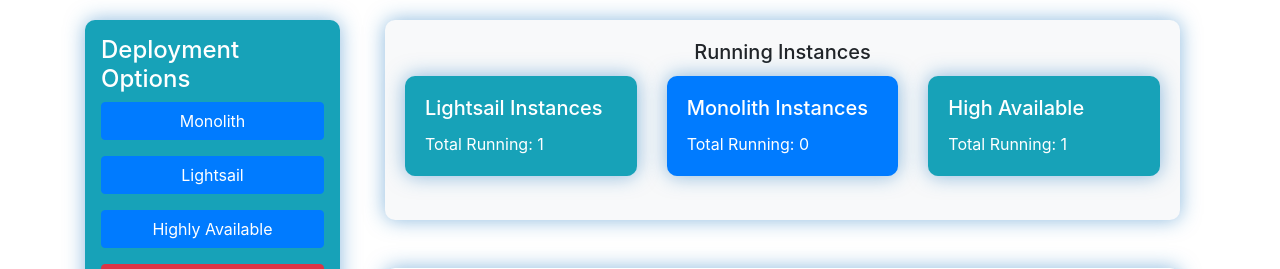
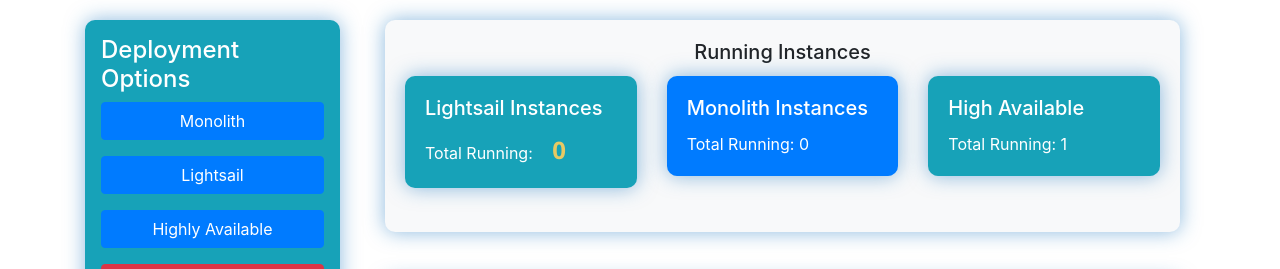
Before and after one commit to san-pok/XMPOS-ACCELERATE, a Flask app: page / in a window 1280 px wide. Shown: the part 80-349 px from the top of the page. Run offline with Flask 3, Linux system fonts and the light colour scheme; data that the repository does not hold is empty; parts of the project's set-up code (start-up, migrations or seed data) failed here and were passed over; some libraries are stand-ins or nearby versions.

Commit message:
lightsail Total Running instance: is implemented by reading real time all instances across all region and display it in #instanceCount.

```diff
--- a/web_server/app.py
+++ b/web_server/app.py
@@ -1,6 +1,7 @@
 from datetime import datetime
 import json
 import boto3
+import botocore
 import logging
 import os
 import time
@@ -13,12 +14,6 @@ from handler import capture_ec2_and_lightsail_instance_output, generate_timestam
 app = Flask(__name__, template_folder='templates')
 
 lightsail = boto3.client('lightsail')
-# Configure logging
-# logging.basicConfig(filename='app.log', level=logging.DEBUG)
-# Initialize an empty list to store deployment history
-# deployment_history = []
-# # Save the original directory
-# original_dir = os.getcwd()
 
 # Initialize a global variable to store the total running instances
 total_running_instances = 0
@@ -275,6 +270,47 @@ def destroy_lightsail():
     finally:
         os.chdir(original_dir)
 
+@app.route('/count-instances')
+def count_instances():
+
+    # Create a Lightsail client
+    lightsail_client = boto3.client('lightsail')
+
+    # Get all Lightsail regions
+    regions_response = lightsail_client.get_regions()
+
+    # Initialize count for all instances
+    total_instance_count = 0
+    access_denied_count = 0
+    # Iterate over each region
+    for region in regions_response['regions']:
+        region_name = region['name']
+
+        # Create a Lightsail client for the specific region
+        lightsail_client = boto3.client('lightsail', region_name=region_name)
+
+        try:
+
+            # Get all Lightsail instances in the current region
+            instances_response = lightsail_client.get_instances()
+
+            # Count the number of instances in the current region
+            instance_count_in_region = len(instances_response['instances'])
+            total_instance_count += instance_count_in_region
+
+            print(f"Region: {region_name}, Instance Count: {instance_count_in_region}")
+        except botocore.exceptions.ClientError as e:
+            if e.response['Error']['Code'] == 'AccessDeniedException':
+                print(f"Access Denied in region {region_name}")
+                access_denied_count += 1
+            else :
+                raise e
+
+    print(f"Total number of Lightsail instances across all regions: {total_instance_count}")
+    print(f"Total number of Access Denied errors: {access_denied_count}")
+    return jsonify({'running_instances': total_instance_count})
+
+
 
 def refresh_page():
     time.sleep(1)
--- a/web_server/static/client.js
+++ b/web_server/static/client.js
@@ -1,5 +1,27 @@
 document.addEventListener('DOMContentLoaded', async function() {
     const wordpressEc2Btn = document.getElementById('wordpressEc2Btn');
+
+    // document.getElementById('instanceCount').innerText = 'Calculating...'
+
+    // Function to fetch instance count and update the UI
+    function fetchInstanceCount() {
+        // Show the loading spinner
+        document.getElementById('loadingSpinner').style.display = 'inline-block';
+        fetch('/count-instances')
+            .then(response => response.json())
+            .then(data => {
+                document.getElementById('instanceCount').innerText = data.running_instances;
+            })
+            .catch(error => console.error('Error fetching instance count:', error))
+
+            .finally(() => {
+                // Hide the loading spinner regardless of the outcome
+                document.getElementById('loadingSpinner').style.display = 'none';
+            });
+    }
+
+    // Call the function when the page is loaded
+    fetchInstanceCount();
     if (wordpressEc2Btn) {
         wordpressEc2Btn.addEventListener('click', () => {
             window.location.href = './static/monolith-deployment.html';
@@ -24,30 +46,6 @@ document.addEventListener('DOMContentLoaded', async function() {
         console.log(terraformOutput); // Output the Terraform output to the console
         // Additional JavaScript code to handle the Terraform output as needed
     });
-
-
-    // document.addEventListener('DOMContentLoaded', async function() {
-    //     try {
-    //         // Fetch deployment history data from S3 bucket
-    //         const response = await fetch('/destroy-ec2');
-    //         const historyData = await response.json();
-
-    //         // Select the tbody element where the history will be populated
-    //         const historyTableBody = document.getElementById('historyTableBody');
-
-    //         // Iterate through the deployment history data and populate the table
-    //         historyData.forEach(entry => {
-    //             const row = historyTableBody.insertRow(); // Insert a new row
-    //             // Add cells to the row and populate them with data
-    //             row.insertCell(0).textContent = entry.timestamp;
-    //             row.insertCell(1).textContent = entry.type;
-    //             row.insertCell(2).textContent = entry.status;
-    //         });
-    //     } catch (error) {
-    //         console.error('Error fetching or populating deployment history:', error);
-    //     }
-    // });
-
 });
 
 
@@ -101,36 +99,3 @@ document.querySelectorAll('.destroyBtn').forEach(button => {
         }
     });
 });
-
-// Add event listener for the destroy Lightsail button
-// document.getElementById('destroyLightsailBtn').addEventListener('click', async function() {
-//     try {
-//         // Displaying status message
-//         document.getElementById('statusMessage').textContent = 'Destroying Lightsail instance...';
-
-//         // Sending request to server to trigger destroy-ec2 route
-//         const response = await fetch('/destroy-lightsail');
-//         if (!response.ok) {
-//             throw new Error('Failed to destroy Lightsail instance');
-//         }
-//         const data = await response.text();
-//         console.log(data); // Log the response from the server
-//         // Update status message upon successful destruction
-//         document.getElementById('statusMessage').textContent = 'Lightsail instance destroyed successfully';
-//         await updateDeploymentHistory();
-//         // Reload the page after a short delay
-//         setTimeout(() => {
-//             window.location.reload();
-//         }, 2000); // Refresh after 1 seconds (adjust as needed)
-
-//         // Call the function to update deployment history after destroying EC2
-//         // await updateDeploymentHistory();
-//     } catch (error) {
-//         setTimeout(() => {
-//             window.location.reload();
-//         }, 1000); // Refresh after 1 seconds (adjust as needed)
-//         console.error('Error:', error);
-//         // Update status message upon failure
-//         document.getElementById('statusMessage').textContent = 'Failed to destroy Lightsail instance';
-//     }
-// });
--- a/web_server/static/styles.css
+++ b/web_server/static/styles.css
@@ -130,3 +130,11 @@ footer {
     background-color: #ffffff; /* New background color (white) */
     /* transform: scale(1.2); Increase size by 20% */
 }
+
+#instanceCount {
+    font-size: 24px; /* Larger font size */
+    font-weight: bold; /* Bold text */
+    color: #e8c963; /* Nice blue color */
+    font-family: 'Segoe UI', Tahoma, Geneva, Verdana, sans-serif;
+    margin-left: 15px;
+}
--- a/web_server/templates/index.html
+++ b/web_server/templates/index.html
@@ -70,7 +70,19 @@
                                                 <div class="card-body">
                                                     <h5 class="card-title">Lightsail Instances</h5>
                                                     <!-- Example: Show running Lightsail instances -->
-                                                    <p class="card-text">Total Running: 1</p>
+                                                    <!-- HTML for the loading spinner -->
+                                                    <p class="card-text" >Total Running:
+                                                        <!-- <span id="instanceCount">
+                                                            <div id="loadingSpinner" class="spinner-border spinner-border-sm text-primary" role="status" style="display: none; display: inline-block; vertical-align: baseline;">
+                                                                <span class="sr-only">Loading...</span>
+                                                            </div>
+                                                        </span> -->
+                                                        <span id="instanceCount">
+                                                            <span id="loadingSpinner" class="spinner-border spinner-border-sm text-primary" role="status" style="display: none; margin-left: 5px;">
+                                                                <span class="sr-only">Loading...</span>
+                                                            </span>
+                                                        </span>
+                                                    </p>
                                                     <!-- Add more details here as needed -->
                                                 </div>
                                             </div>
```
Also changed, not shown: 1 other file.
